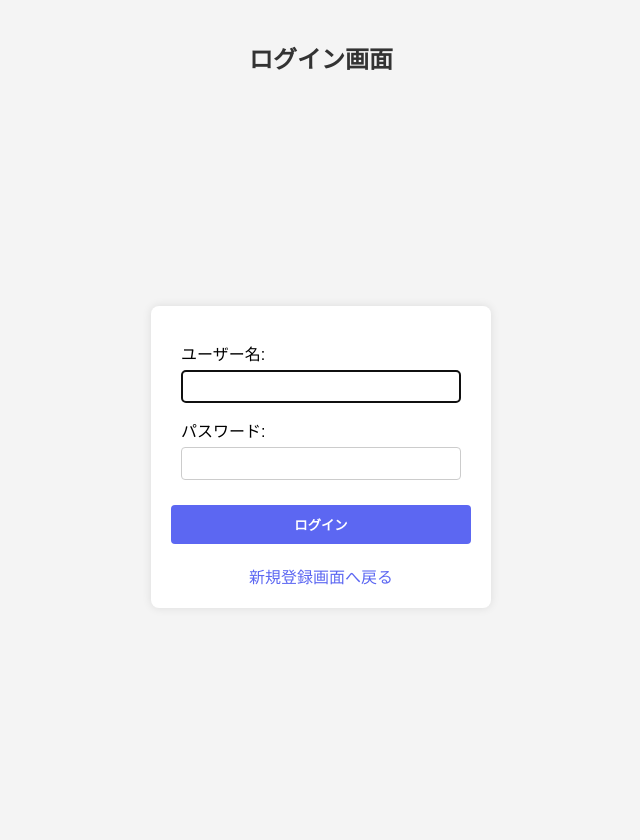
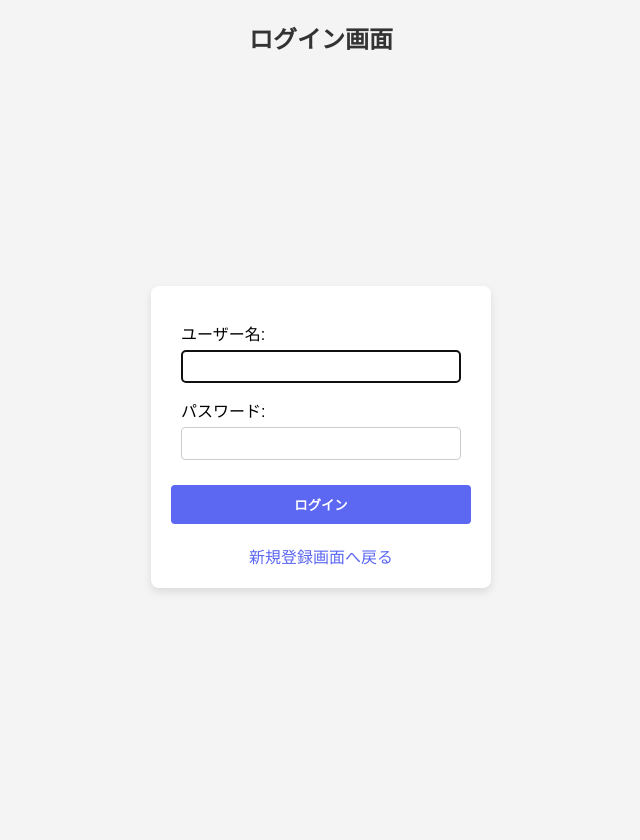
Before and after one commit to i-kunn/magicproject, a Django app: page /accounts/login/ in a window 1280 px wide. Shown: the whole page, without its empty margins (319-959 px from the left). After the commit the page ends 592 px from the top, so only its background shows below. Run offline with Django 4.2, Linux system fonts and the light colour scheme.

Commit message:
Resolve merge conflict in CSS styles

```diff
--- a/magic/templates/registration/login.html
+++ b/magic/templates/registration/login.html
@@ -7,19 +7,20 @@
     <link rel="stylesheet" href="{% static 'css/style3.css' %}">
     <style>
         /* 画面全体のスタイリング */
-        body {
-            display: flex;
-            flex-direction: column;
-            justify-content: center; /* 垂直方向の中央寄せ */
-            height: 100vh; /* ビューポートの高さに合わせる */
-            margin: 0;
+        body, html {
+            height: 100%; /* 全画面の高さを使用 */
+            margin: 0; /* デフォルトのマージンをリセット */
+            display: flex; /* フレックスボックスを適用 */
+            justify-content: center; /* 水平方向の中央揃え */
+            align-items: center; /* 垂直方向の中央揃え */
         }
 
         /* フォームスタイリング */
         form {
             width: 300px; /* フォームの幅を設定 */
-            margin: auto; /* 水平中央寄せ */
-            margin-top: auto; /* フォームを下に押し下げる */
+            padding: 20px; /* フォーム内の余白 */
+            box-shadow: 0 4px 8px rgba(0,0,0,0.1); /* 影を付ける */
+            background-color: white; /* 背景色 */
         }
 
         form p {
```
